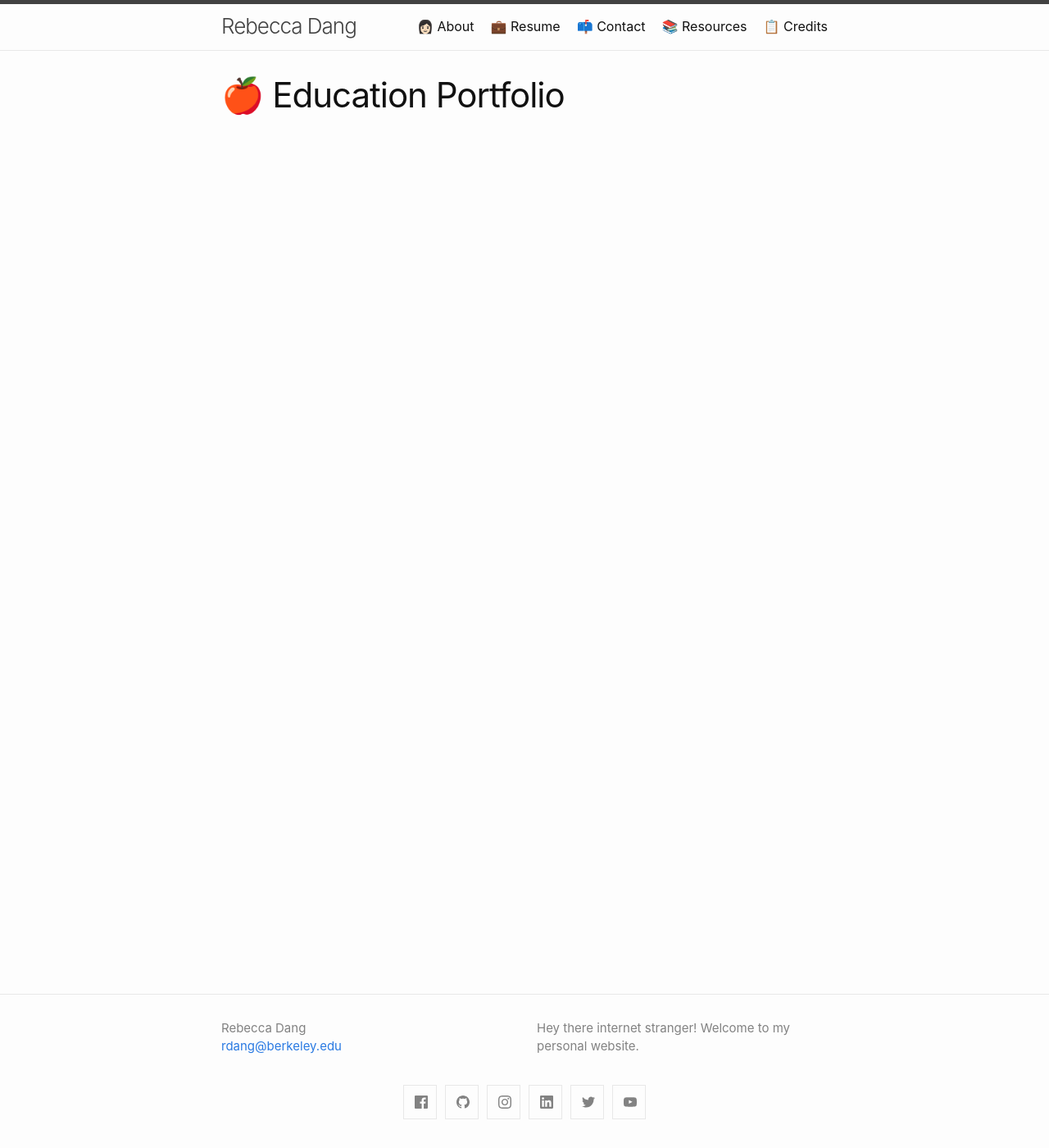
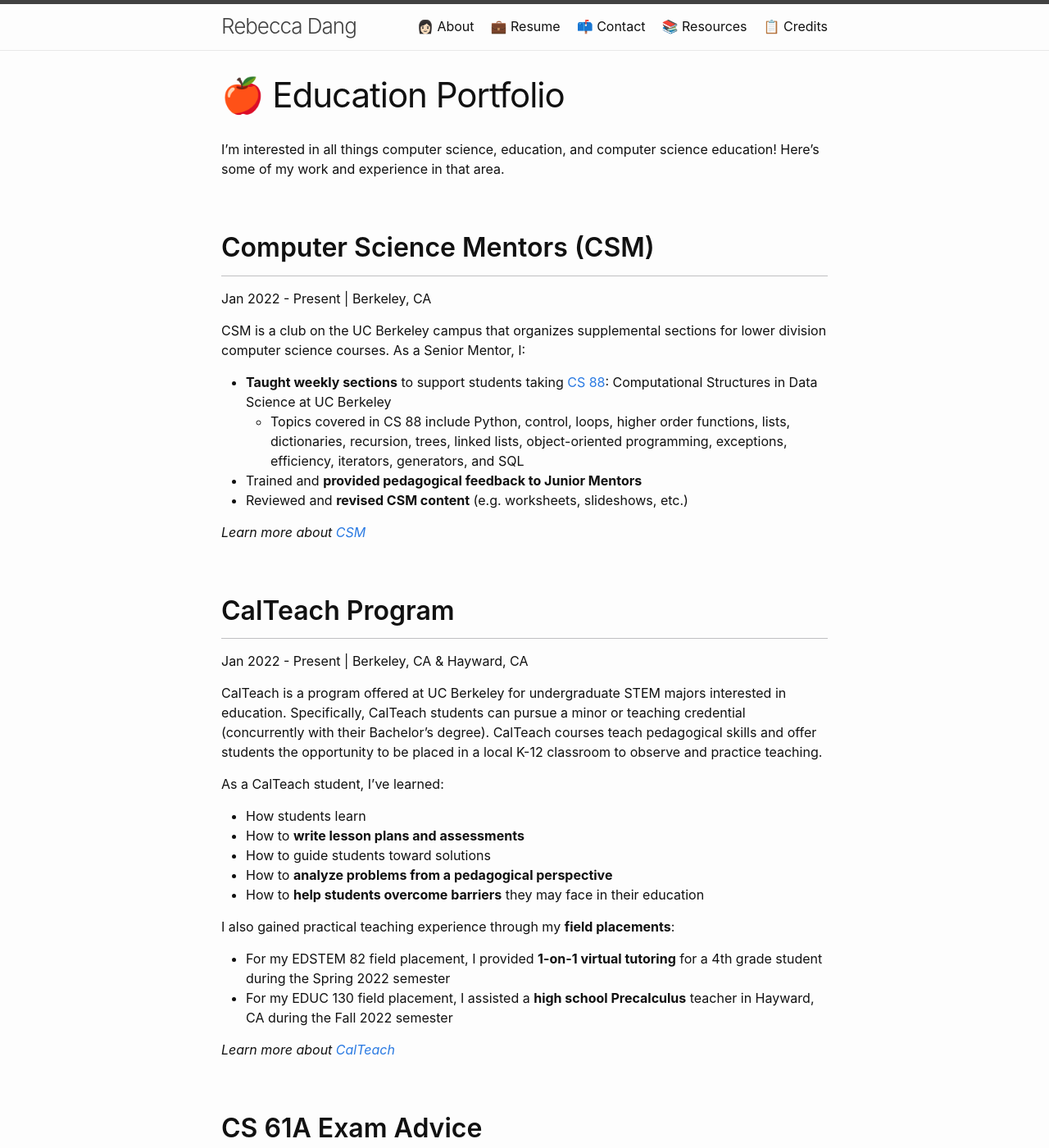
Before and after one commit to phrdang/phrdang.github.io, a Jekyll site: the page built from ed-portfolio.md, in a window 1280 px wide and 1400 px high. Shown: the whole window at 82% size. Built offline with Jekyll 4.4.1, drawn with Linux system fonts in a browser that asks for light colours; some of the changed text lies outside the part shown.

Commit message:
Finish education portfolio, link on About page

```diff
--- a/ed-portfolio.md
+++ b/ed-portfolio.md
@@ -1,5 +1,75 @@
 ---
 layout: page
 title: 🍎 Education Portfolio
-permalink: /ed-portfolio
+permalink: /ed-portfolio/
 ---
+
+I'm interested in all things computer science, education, and computer science education! Here's some of my work and experience in that area.
+
+## Computer Science Mentors (CSM)
+Jan 2022 - Present | Berkeley, CA
+
+CSM is a club on the UC Berkeley campus that organizes supplemental sections for lower division computer science courses. As a Senior Mentor, I:
+
+- **Taught weekly sections** to support students taking [CS 88](https://cs88-website.github.io): Computational Structures in Data Science at UC Berkeley
+  - Topics covered in CS 88 include Python, control, loops, higher order functions, lists, dictionaries, recursion, trees, linked lists, object-oriented programming, exceptions, efficiency, iterators, generators, and SQL
+- Trained and **provided pedagogical feedback to Junior Mentors**
+- Reviewed and **revised CSM content** (e.g. worksheets, slideshows, etc.)
+
+*Learn more about [CSM](https://csmentors.berkeley.edu)*
+
+## CalTeach Program
+Jan 2022 - Present | Berkeley, CA & Hayward, CA
+
+CalTeach is a program offered at UC Berkeley for undergraduate STEM majors interested in education. Specifically, CalTeach students can pursue a minor or teaching credential (concurrently with their Bachelor's degree). CalTeach courses teach pedagogical skills and offer students the opportunity to be placed in a local K-12 classroom to observe and practice teaching.
+
+As a CalTeach student, I've learned:
+
+- How students learn
+- How to **write lesson plans and assessments**
+- How to guide students toward solutions
+- How to **analyze problems from a pedagogical perspective**
+- How to **help students overcome barriers** they may face in their education
+
+I also gained practical teaching experience through my **field placements**:
+
+- For my EDSTEM 82 field placement, I provided **1-on-1 virtual tutoring** for a 4th grade student during the Spring 2022 semester
+- For my EDUC 130 field placement, I assisted a **high school Precalculus** teacher in Hayward, CA during the Fall 2022 semester
+
+*Learn more about [CalTeach](https://calteach.berkeley.edu)*
+
+## CS 61A Exam Advice
+Oct 2022 | Berkeley, CA
+
+Check out my [blog post](_posts/2022-10-06-cs-61a-exam-advice.md) with advice on how to approach [CS 61A](https://cs61a.org) exams!
+
+## Academic Intern for CS 61A
+Jan 2022 - May 2022 | Berkeley, CA
+
+- Answered student questions during weekly **lab sections** for [CS 61A](https://cs61a.org): Structure and Interpretation of Computer Programs
+- Topics covered include Python, control, loops, higher order functions, lists, dictionaries, recursion, trees, linked lists, object-oriented programming, exceptions, efficiency, iterators, generators, SQL, Scheme, interpreters, regular expressions, and Backus-Naur Form
+
+## CS 61B: RTFM, Defensive Programming, and Debugging
+Jan - May 2022 | Berkeley, CA
+
+As part of a [CS 61B Data Structures](https://inst.eecs.berkeley.edu/~cs61b/sp22/) study group, I realized there were many practical software engineering skills that CS 61B does not have time to teach its students, but would be extremely helpful to know. To fill in this gap, I created a slideshow presentation called [RTFM, Defensive Programming, & Debugging](https://docs.google.com/presentation/d/1q60KIMCg9SdpUQNAg0uLCFDhV7MckeO95at7p5PkNLs/edit?usp=sharing), which I presented to my study group.
+
+After finalizing the presentation, I realized that it would probably be helpful to all 61B students, so I posted it on Piazza (where it was **endorsed by an instructor**) and on the unofficial CS 61B Spring 2022 Discord server.
+
+<iframe src="https://docs.google.com/presentation/d/e/2PACX-1vQzTQq2L3DyKRps7n_vEDjy3W_NPryFW7oi0kknBN1COkII2bazPMqgg0avbPIS1ZVNWPhR1DE4-9aY/embed?start=false&loop=false&delayms=3000" frameborder="0" width="600" height="400" allowfullscreen="true" mozallowfullscreen="true" webkitallowfullscreen="true"></iframe>
+
+## Code 4 Tomorrow (C4T)
+Apr 2020 - Mar 2021 | Remote
+
+- At C4T, I started out as a **curriculum developer for Python, Java, and Web Development** courses, which you can find [here](https://www.code4tomorrow.org/courses).
+- Then I became a **Python instructor**. I taught both the **Beginner** and **Advanced** courses we offer.
+- Finally, I became **Vice President** where I oversaw all of C4T's operations, including **130+ volunteers** and **180+ free** virtual coding **classes**, reaching **1100+ students**.
+
+*Learn more about [Code 4 Tomorrow](https://code4tomorrow.org)*
+
+## FTC 9656 Omega Robotics: Learn Code
+Aug 2018 – Feb 2021 | San Jose, CA
+
+When I became Co-Captain of my high school robotics team, I made it my personal mission to ensure that technical and non-technical skills were passed down to new members, since I did not receive any training when I first joined.
+
+This effort culminated in a **website I created called [Learn Code](https://omega9656.github.io/learn-code/) which teaches introductory Java, bash, Git, and GitHub.** It is essentially an online textbook, but uses straightforward language to make CS more accessible. I also created Google Form quizzes, coding problems, and solutions for students to practice. The website was also shared with the larger FIRST Tech Challenge community on the corresponding Discord server, which had over 6,000 members when I shared it.
```
Also changed, not shown: about.md (+2 -0 lines).
